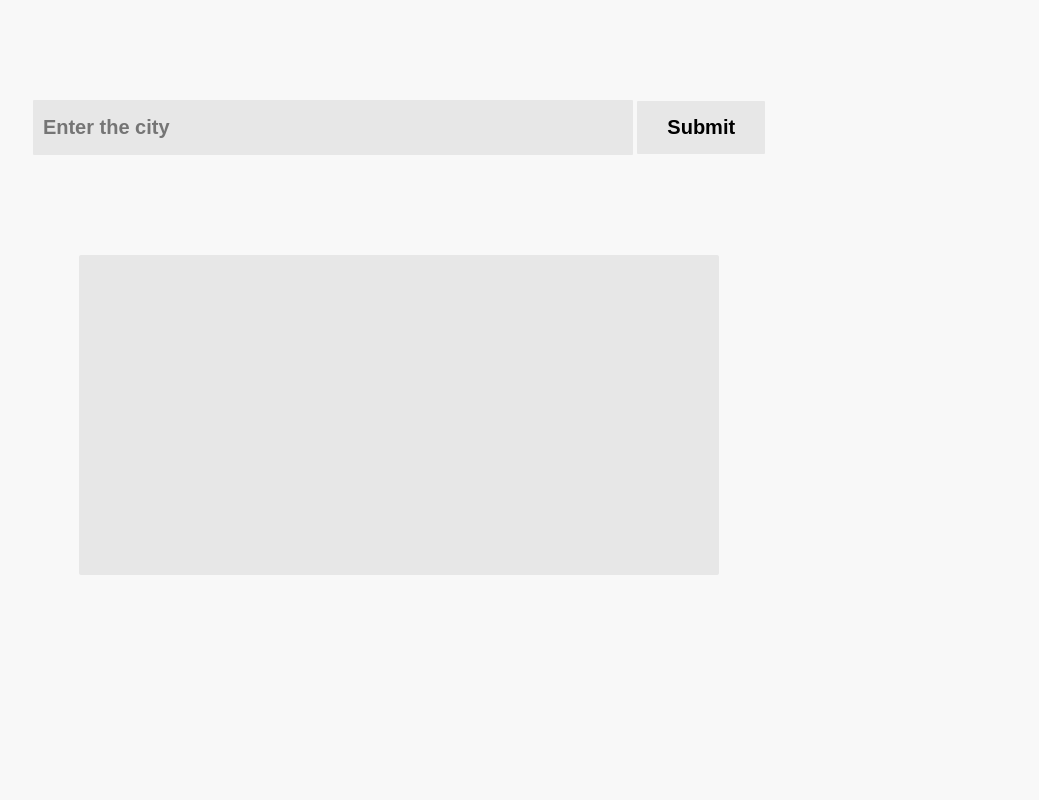
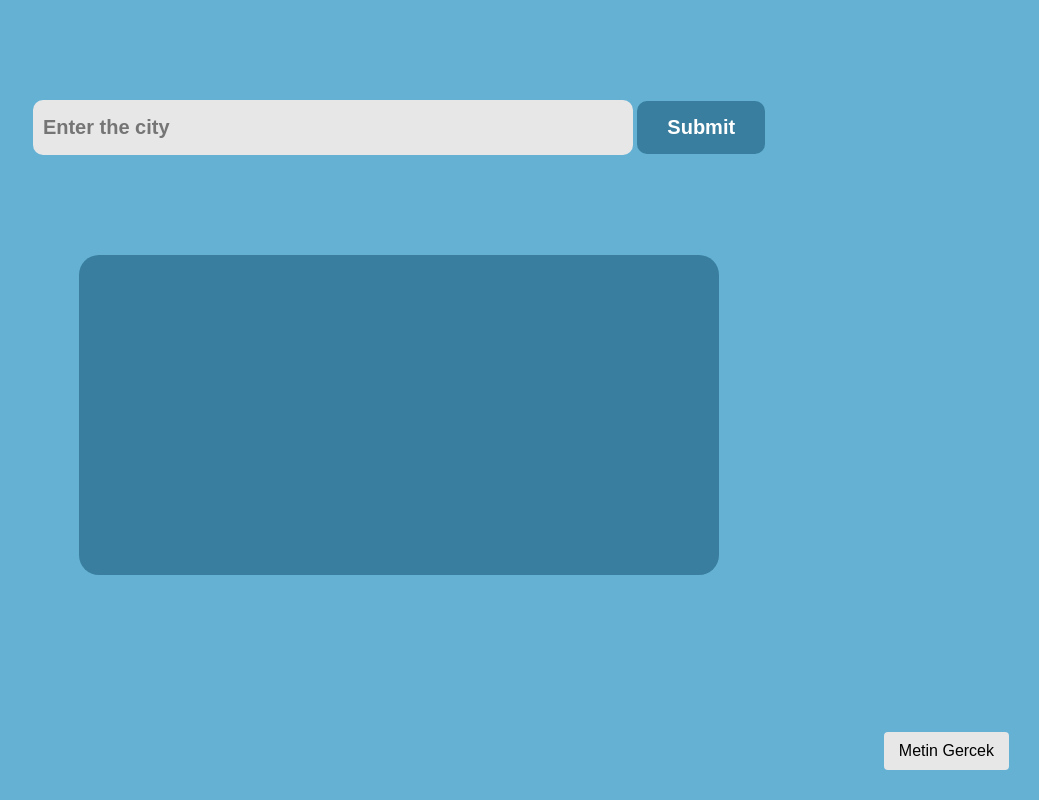
Before and after one commit to metin-gercek/testWeatherJS, a plain HTML site: page index.html in a window 1280 px wide. Shown: the whole page, without its empty margins (241-1280 px from the left). Drawn offline with Linux system fonts and the light colour scheme.

Commit message:
add color

```diff
--- a/index.html
+++ b/index.html
@@ -22,6 +22,7 @@
         <p class="desc"></p>
       </div>
     </div>
+    <p id="myName">Metin Gercek</p>
     <script src="./script.js"></script>
 </body>
 </html>
--- a/layout.css
+++ b/layout.css
@@ -6,7 +6,7 @@
 
 body {
   font-family: sans-serif;
-  background: #f8f8f8;
+  background: #64b1d4;
 }
 
 .input {
@@ -16,12 +16,14 @@ body {
 
 input[type="submit"] {
   padding: 15px 30px;
-  background: #e7e7e7;
+  background: #397e9e;
   border: none;
   border-radius: 1px;
   font-family: "Nunito", sans-serif;
   font-weight: bold;
   font-size: 20px;
+  border-radius: 10px;
+  color: white;
 }
 
 .input input[type="text"] {
@@ -34,14 +36,18 @@ input[type="submit"] {
   font-family: "Nunito", sans-serif;
   font-weight: bold;
   font-size: 20px;
+  border-radius: 10px;
 }
 
 .card {
   width: 50%;
-  background: #e7e7e7;
+  background: #397e9e;
   height: 40vh;
   margin: 50px auto;
   border-radius: 2px;
+  padding-top: 50px;
+  border-radius: 20px;
+  color: white;
 }
 
 .close {
@@ -61,3 +67,15 @@ input[type="submit"] {
   margin: 40px 0;
   font-size: 20px;
 }
+
+#myName {
+  display: inline-block;
+  background-color: #e7e7e7;
+
+  padding: 10px 15px;
+  text-align: center;
+  border-radius: 4px;
+  position: fixed;
+  bottom: 30px;
+  right: 30px;
+}
--- a/script.js
+++ b/script.js
@@ -13,7 +13,7 @@ fetch('https://api.openweathermap.org/data/2.5/weather?q='+input.value+'&appid=5
 .then(data => {
   var tempValue = data['main']['temp'];
   tempValue = tempValue-273.15;
-  tempValue = tempValue.toFixed(0);
+  tempValue = tempValue.toFixed(0) + ` °C`;
   var nameValue = data['name'];
   var descValue = data['weather'][0]['description'];
 
```
